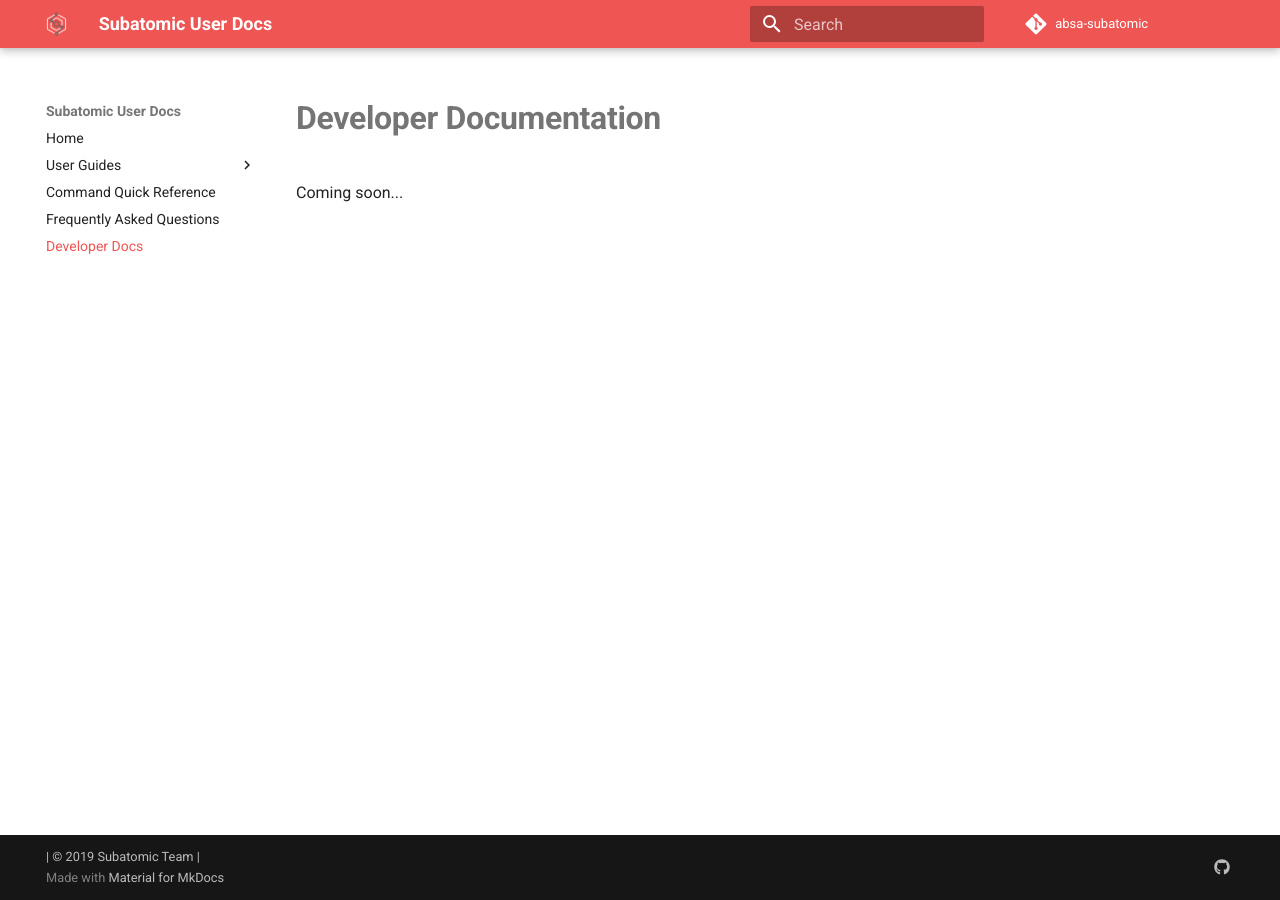
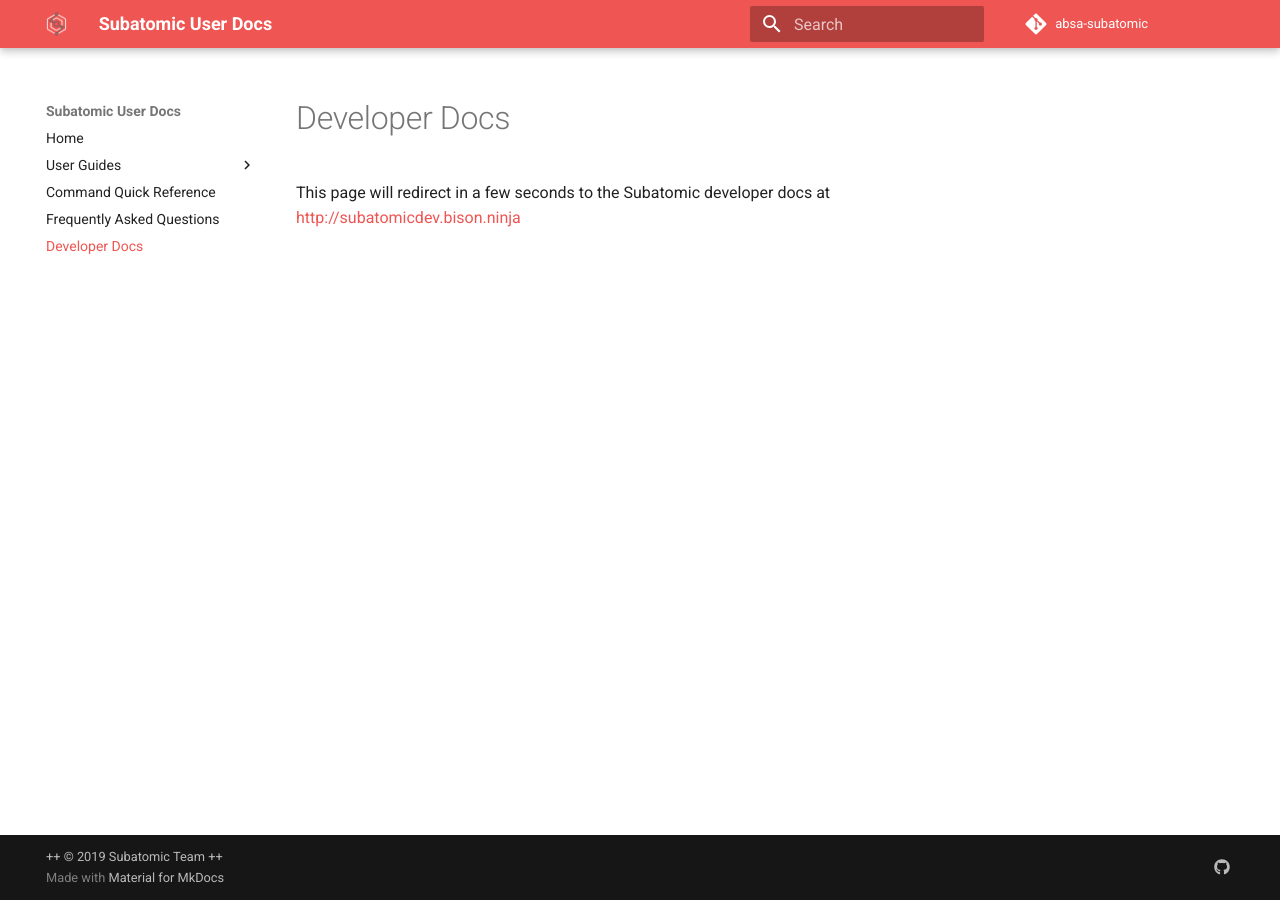
Before and after one commit to absa-subatomic-legacy/subatomic-documentation, an MkDocs documentation site: the page built from docs/developer.md, in a window 1280 px wide. Built offline with MkDocs 1.6.1 and Material for MkDocs 9.7.7, drawn with Linux system fonts in a browser that asks for light colours; comment, search, counter and statistics services are not loaded.

```diff
--- a/docs/developer.md
+++ b/docs/developer.md
@@ -1,2 +1,2 @@
-# **Developer Documentation**
-Coming soon...
+<meta http-equiv="Refresh" content="2; URL=http://subatomicdev.bison.ninja" />
+This page will redirect in a few seconds to the Subatomic developer docs at <a href="http://subatomicdev.bison.ninja"  target="_blank" >http://subatomicdev.bison.ninja</a>
--- a/mkdocs.yml
+++ b/mkdocs.yml
@@ -1,7 +1,7 @@
 site_name: Subatomic User Docs
 site_author: The Subatomic Team
 site_description: Subatomic
-copyright: '| &copy; 2019 Subatomic Team |'
+copyright: '++ &copy; 2019 Subatomic Team ++'
 
 # Configuration
 theme:
```
Also changed, not shown: docs/index.md (+4 -4 lines), 1 other file.
